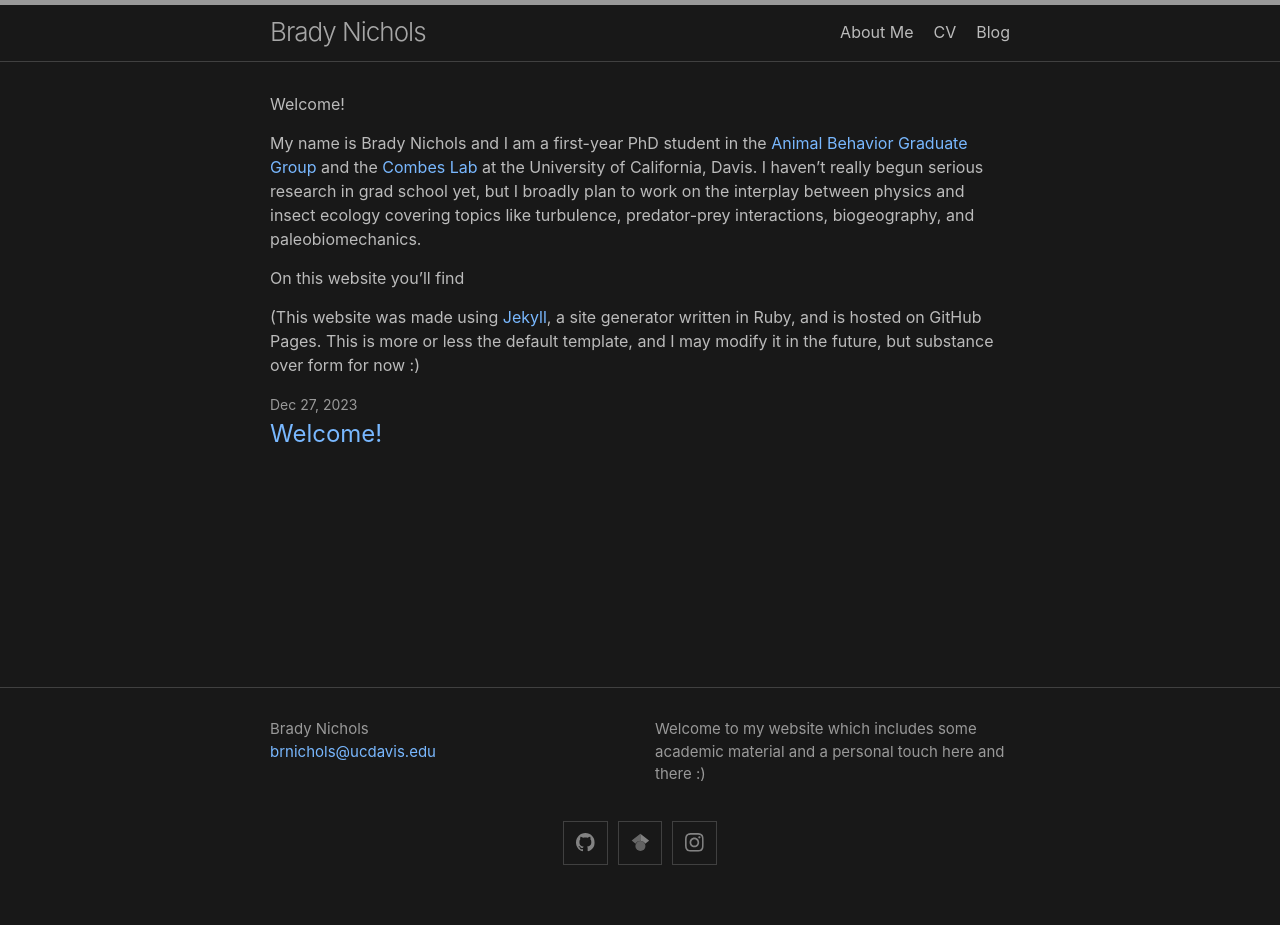
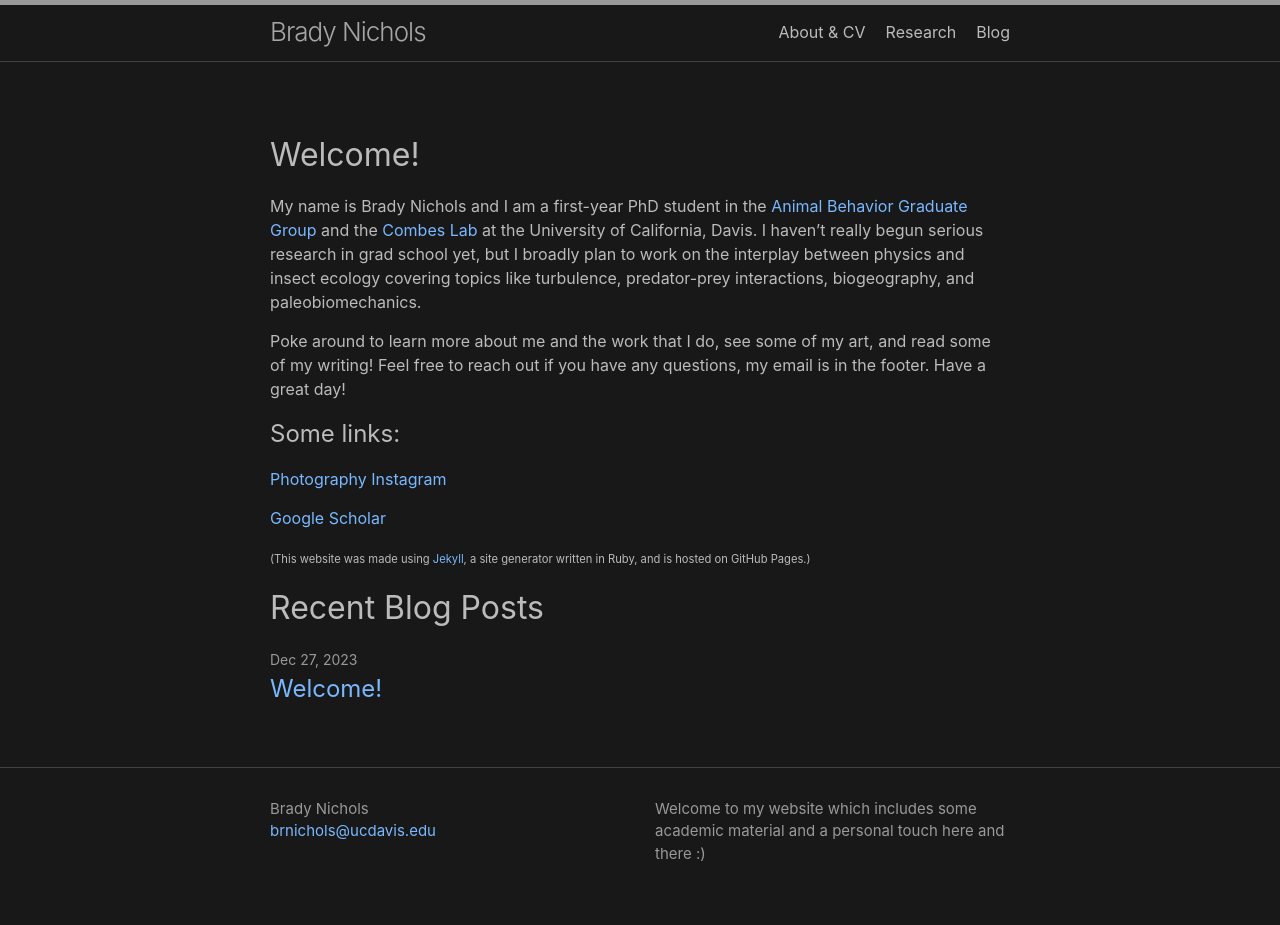
Before and after one commit to bradynichols/bradynichols.github.io, a Jekyll site: the page built from index.md, in a window 1280 px wide. Built offline with Jekyll 4.4.1, drawn with Linux system fonts in a browser that asks for light colours; before the commit the page ends 900 px from its top, so only the background shows below that.

```diff
--- a/_config.yml
+++ b/_config.yml
@@ -58,15 +58,15 @@ minima:
   #date_format: "%b-%d-%Y"
 
   # Generate social links in footer.
-  social_links:
+  # social_links:
   #  - { platform: devto,          user_url: "https://dev.to/jekyll" }
   #  - { platform: dribbble,       user_url: "https://dribbble.com/jekyll" }
   #  - { platform: facebook,       user_url: "https://www.facebook.com/jekyll" }
   #  - { platform: flickr,         user_url: "https://www.flickr.com/photos/jekyll" }
-   - { platform: github,         user_url: "https://github.com/bradynichols" }
+  #  - { platform: github,         user_url: "https://github.com/bradynichols" }
   #  - { platform: gitlab,         user_url: "https://gitlab.com/jekyll" }
-   - { platform: google_scholar, user_url: "https://scholar.google.com/citations?user=qc6CJjYAAAAJ" }
-   - { platform: instagram,      user_url: "https://www.instagram.com/bradylarknichols" }
+  #  - { platform: google_scholar, user_url: "https://scholar.google.com/citations?user=qc6CJjYAAAAJ" }
+  #  - { platform: instagram,      user_url: "https://www.instagram.com/bradylarknichols" }
   #  - { platform: keybase,        user_url: "https://keybase.io/jekyll" }
   #  - { platform: linkedin,       user_url: "https://www.linkedin.com/in/jekyll" }
   #  - { platform: microdotblog,   user_url: "https://micro.blog/jekyll" }
--- a/_includes/header.html
+++ b/_includes/header.html
@@ -1,6 +1,4 @@
 <header class="site-header">
-
-  <link rel="stylesheet" href="academicons-1.9.4/css/academicons.min.css"/>
 
   <div class="wrapper">
     {%- assign default_paths = site.pages | map: "path" -%}
--- a/index.md
+++ b/index.md
@@ -5,12 +5,18 @@
 layout: home
 ---
 
+&nbsp;
 
-Welcome!
+# Welcome!
 
 My name is Brady Nichols and I am a first-year PhD student in the [Animal Behavior Graduate Group](https://anb.ucdavis.edu/) and the [Combes Lab](https://combeslab.faculty.ucdavis.edu/) at the University of California, Davis. I haven't really begun serious research in grad school yet, but I broadly plan to work on the interplay between physics and insect ecology covering topics like turbulence, predator-prey interactions, biogeography, and paleobiomechanics.
 
-On this website you'll find
+Poke around to learn more about me and the work that I do, see some of my art, and read some of my writing! Feel free to reach out if you have any questions, my email is in the footer. Have a great day!
+
+## Some links:
+[Photography Instagram](https://www.instagram.com/bradylarknichols)
+
+[Google Scholar](https://scholar.google.com/citations?user=9vYd9d0AAAAJ&hl=en)
 
 
 
@@ -26,7 +32,6 @@ On this website you'll find
 
 
 
+<span style="font-size:0.7em;">(This website was made using [Jekyll](https://jekyllrb.com/), a site generator written in Ruby, and is hosted on GitHub Pages.)</span>
 
-
-
-(This website was made using [Jekyll](https://jekyllrb.com/), a site generator written in Ruby, and is hosted on GitHub Pages. This is more or less the default template, and I may modify it in the future, but substance over form for now :)
+# Recent Blog Posts
```
Also changed, not shown: about.md (+12 -5 lines), cv.md (deleted, +0 -10 lines), research.md (added, +29 -0 lines), 3 other files.
